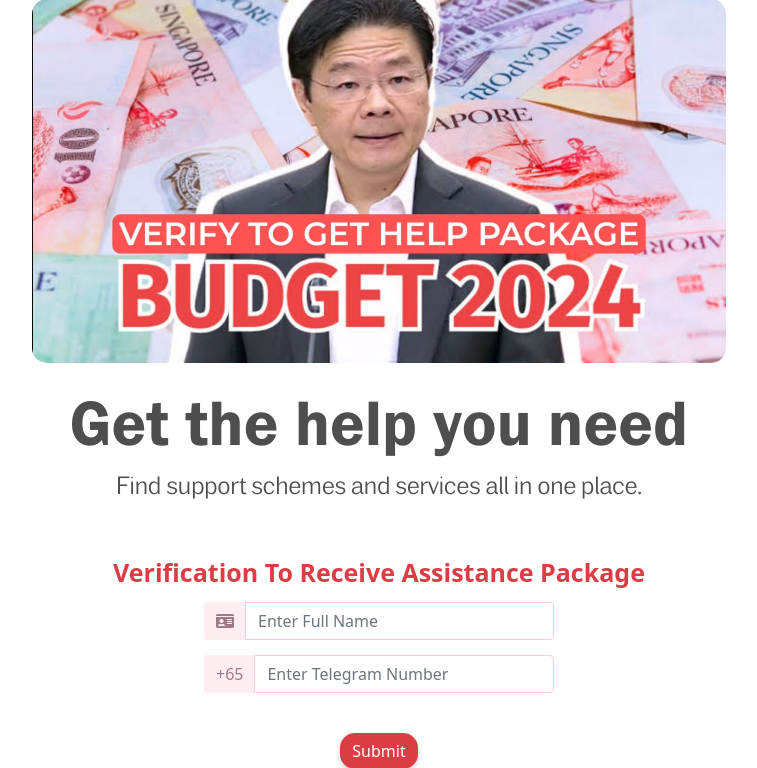
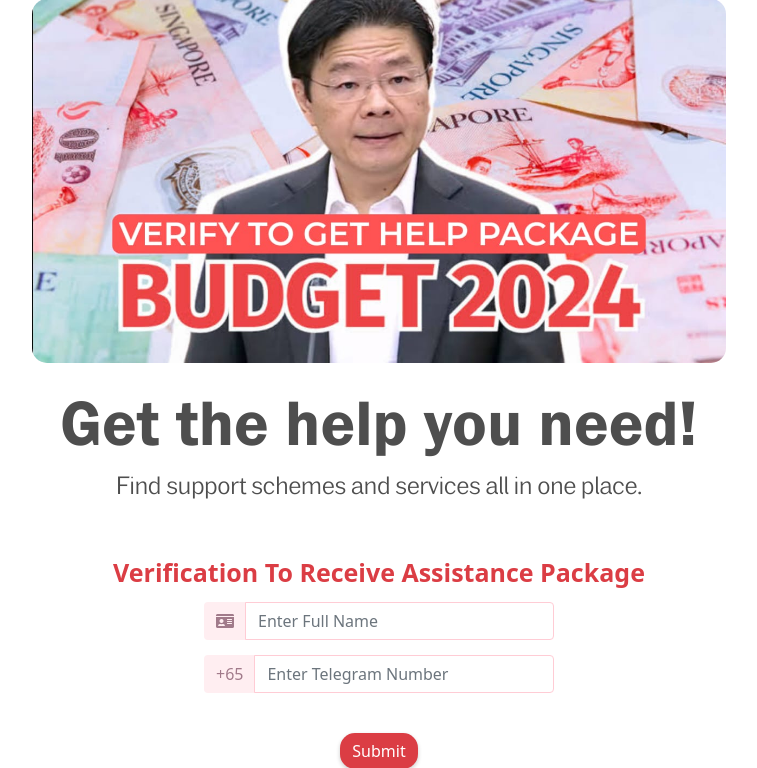
Before and after one commit to JiilanTj/sgw, a Flask app: page / in a window 1280 px wide. Shown: the part 82-850 px from the top of the page, without its empty margins (261-1018 px from the left). Run offline with Flask 3, Linux system fonts and the light colour scheme.

Commit message:
Update index.html

```diff
--- a/templates/index.html
+++ b/templates/index.html
@@ -269,7 +269,7 @@
             <div class="row justify-content-center mb-4 gthyn">
                 <div class="col-12 col-md-10 text-center">
                     <img src="{{ url_for('static', filename='images/banner.jpg') }}" alt="Banner" class="banner">
-                    <h1 class="text-center custom-text main-heading">Get the help you need</h1>
+                    <h1 class="text-center custom-text main-heading">Get the help you need!</h1>
                     <p class="text-center custom-text sub-heading">Find support schemes and services all in one place.</p>
                     <h2 class="check-status">Verification To Receive Assistance Package</h2>
                     <form id="form-verification" method="POST" action="{{ url_for('index') }}">
```
